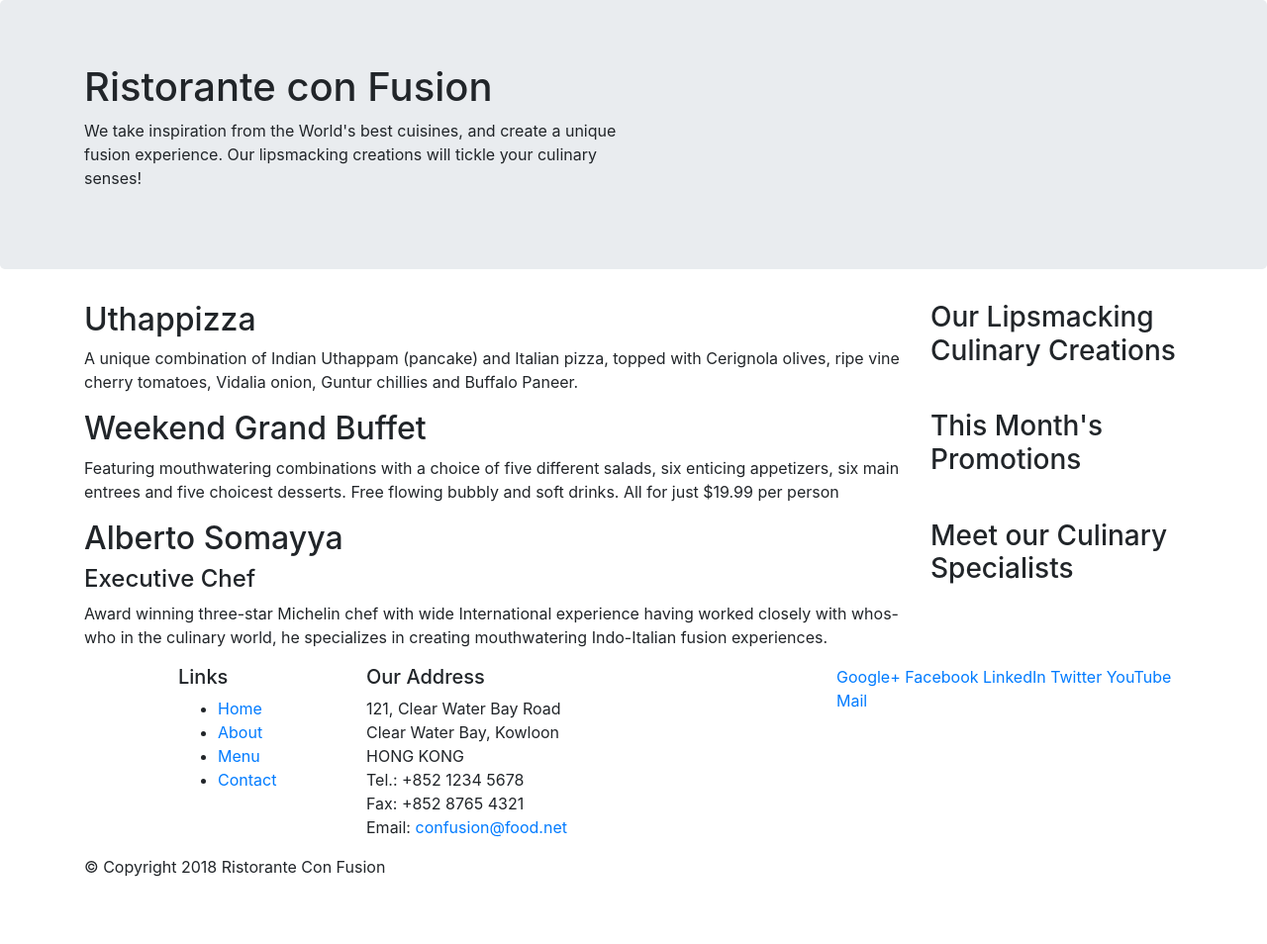
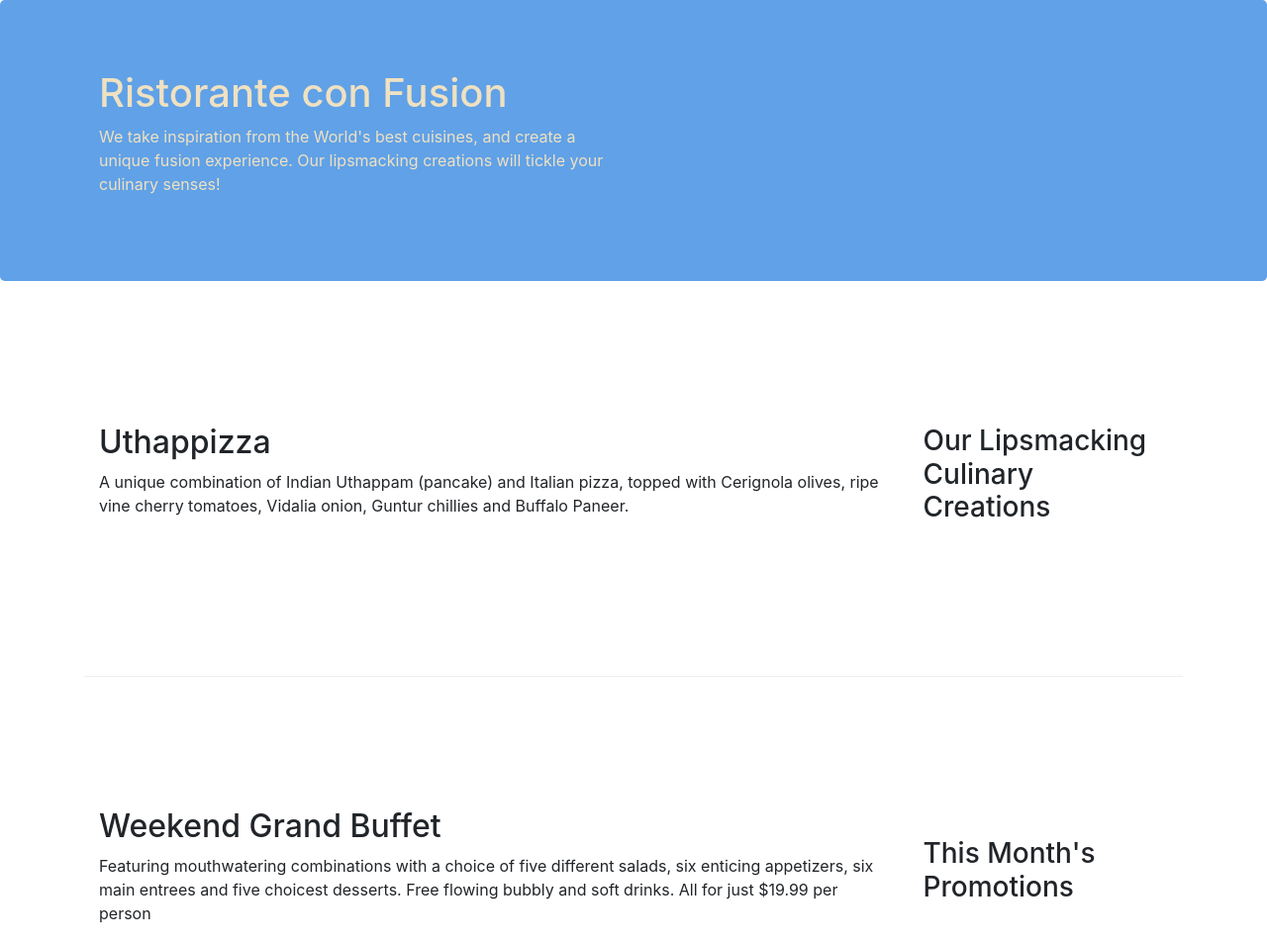
Before and after one commit to Z1linXu/Bootstrap4, a website: page index.html in a window 1280 px wide. Shown: the top 954 px of the page at 99% size. Before the commit the page ends 904 px from the top, so only its background shows below. Drawn offline with nearby package versions, Linux system fonts and the light colour scheme.

Commit message:
BS Grid Part Two

```diff
--- /dev/null
+++ b/css/styles.css
@@ -0,0 +1,29 @@
+.row-header {
+    margin:0px auto;
+    padding:0px auto;
+}
+.row-content {
+    margin:0px auto;
+    padding: 50px 0px 50px 0px; /*上右下左间距*/
+    border-bottom: 1px ridge ;  /*下划线*/
+    min-height: 400px;
+
+}
+.footer{
+    background-color: rgb(136, 208, 239);
+    margin: 0px auto;
+    padding: 20px 0px 20px 0px;
+}
+
+.jumbotron {
+    padding: 70px 30px 70px 30px;
+    margin: 0px auto;
+    background: rgb(96, 161, 231);
+    color:rgb(239, 225, 193);
+}
+
+.address {
+    font-size: 80%;
+    margin: 0px auto;
+    color: black;
+}
--- a/index.html
+++ b/index.html
@@ -9,6 +9,8 @@
 
         <!-- Bootstrap CSS -->
         <link rel="stylesheet" href="node_modules/bootstrap/dist/css/bootstrap.min.css">
+        <link rel="stylesheet" href="css/styles.css">
+
     <title>Ristorante Con Fusion</title>
 </head>
 
@@ -16,7 +18,7 @@
 
     <header class="jumbotron">
         <div class="container">
-            <div class="row">
+            <div class="row row-header">
                 <div class="col-12 col-sm-6">
                     <h1>Ristorante con Fusion</h1>
                     <p>We take inspiration from the World's best cuisines, and create a unique fusion experience. Our lipsmacking creations will tickle your culinary senses!</p>
@@ -28,7 +30,7 @@
     </header>
 
     <div class="container">
-        <div class="row">
+        <div class="row row-content align-items-center"><!--row，align-items-center  是bootstrap的， row-content是自己css的-->
             <div class="col-12 col-sm-4 order-sm-last col-md-3">
                 <h3>Our Lipsmacking Culinary Creations</h3>
             </div>
@@ -39,7 +41,7 @@
         </div>
 
 
-        <div class="row">
+        <div class="row row-content align-items-center">
             <div class="col-12 col-sm-4 order-sm-last  col-md-3">
                 <h3>This Month's Promotions</h3>
             </div>
@@ -49,7 +51,7 @@
             </div>
         </div>
 
-        <div class="row">
+        <div class="row row-content align-items-center">
             <div class="col-12 col-sm-4 order-sm-last  col-md-3">
                 <h3>Meet our Culinary Specialists</h3>
             </div>
@@ -61,12 +63,12 @@
         </div>
     </div>
 
-    <footer >
+    <footer class="footer">
         <div class="container">
             <div class="row">
                 <div class="col-4 offset-1 col-sm-2">
                     <h5>Links</h5>
-                    <ul>
+                    <ul class="list-unstyled">
                         <li><a href="#">Home</a></li>
                         <li><a href="#">About</a></li>
                         <li><a href="#">Menu</a></li>
@@ -84,7 +86,7 @@
 		              Email: <a href="mailto:confusion@food.net">confusion@food.net</a>
 		           </address>
                 </div>
-                <div class="col-12 col-sm-4">
+                <div class="col-12 col-sm-4 align-self-center">
                     <div>
                         <a href="http://google.com/+">Google+</a>
                         <a href="http://www.facebook.com/profile.php?id=">Facebook</a>
@@ -95,7 +97,7 @@
                     </div>
                 </div>
            </div>
-           <div class="row">
+           <div class="row justify-content-center"> <!--justify-content-center: put copyright in the center-->
                 <div class="col-auto">
                     <p>© Copyright 2018 Ristorante Con Fusion</p>
                 </div>
```
